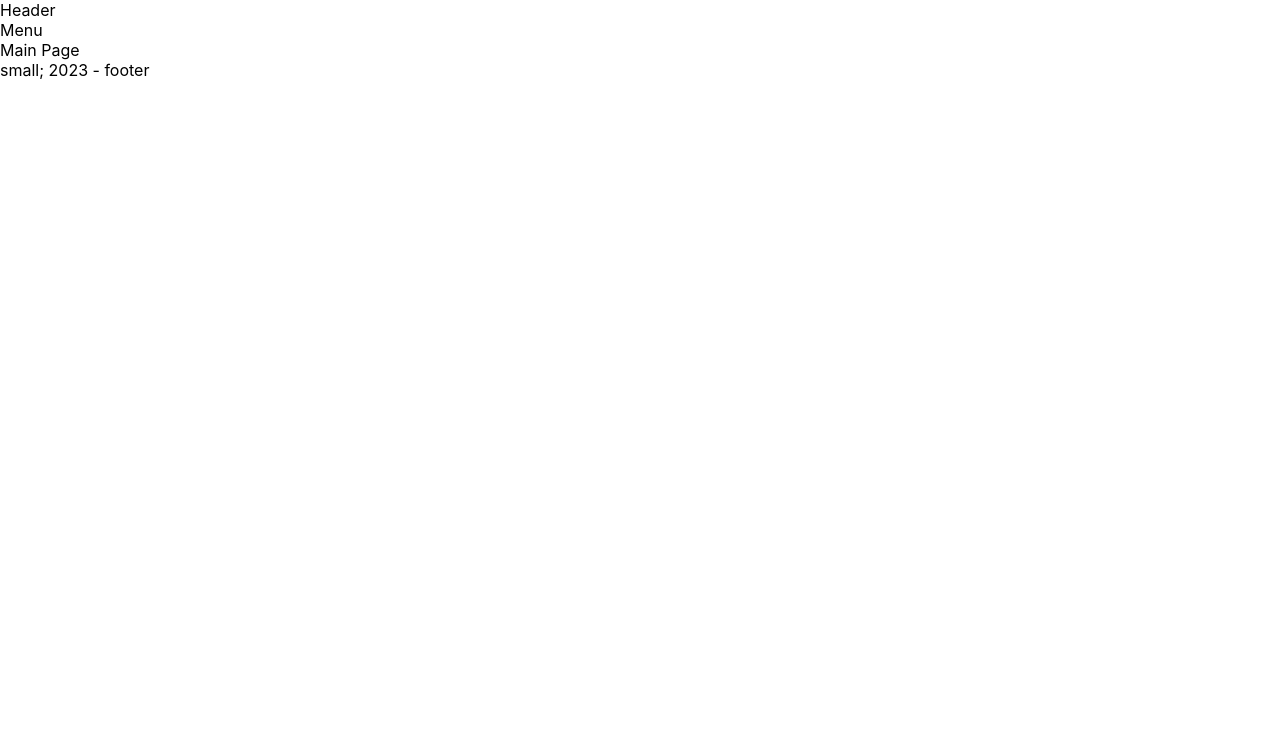
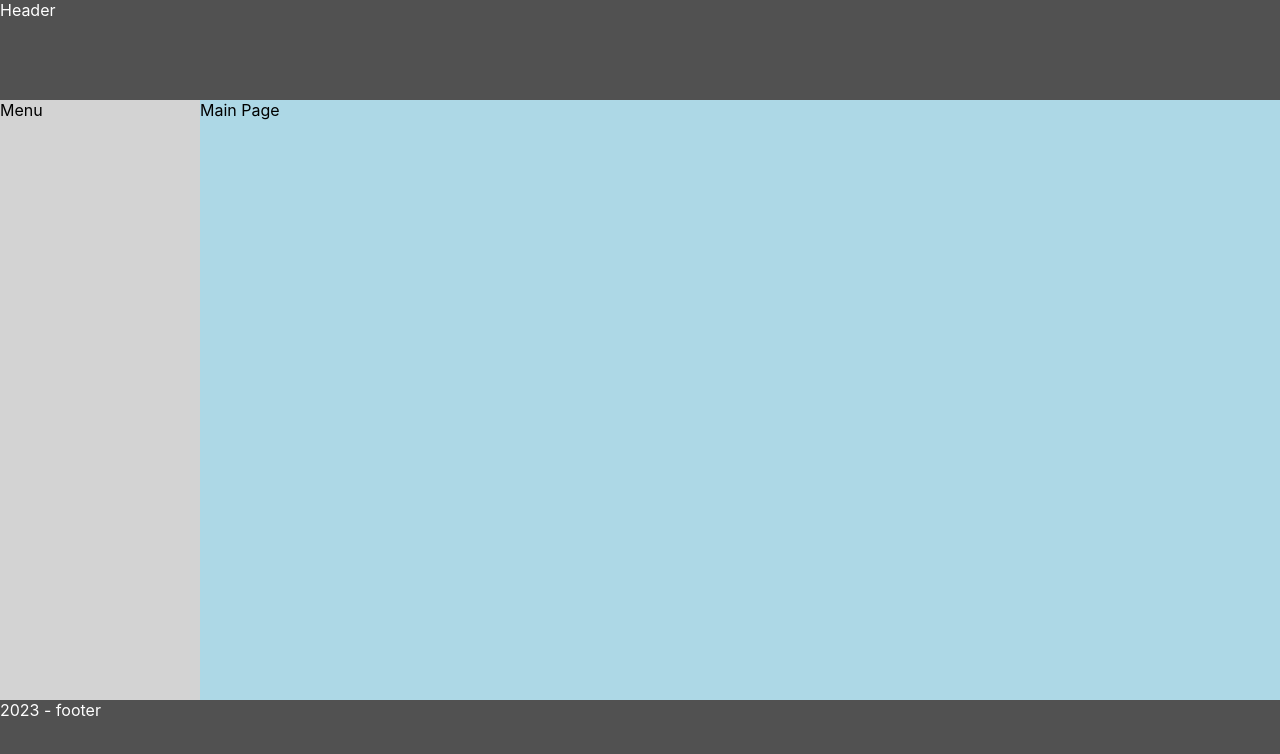
Before and after one commit to SerhiiHats/hw-9-at-react, a React (Create React App) app: page / in a window 1280 px wide. Shown: the top 754 px of the page. Built offline with nearby package versions, Linux system fonts and the light colour scheme.

Commit message:
add first style

```diff
--- a/src/index.js
+++ b/src/index.js
@@ -1,6 +1,6 @@
 import React from 'react';
 import ReactDOM from 'react-dom/client';
-import './index.css';
+import './index.scss';
 import App from './companents/App/App';
 import reportWebVitals from './reportWebVitals';
 import {BrowserRouter} from "react-router-dom";
--- a/src/index.css
+++ b/src/index.scss
@@ -11,3 +11,10 @@ code {
   font-family: source-code-pro, Menlo, Monaco, Consolas, 'Courier New',
     monospace;
 }
+
+
+$colorDefault: white;
+$colorActive: #0f7dc6;
+$colorBg: #515151;
+$colorBg2: #171B1E;
+$size: 10px;
--- a/src/layout/Layout.js
+++ b/src/layout/Layout.js
@@ -5,16 +5,16 @@ import "./Layout.scss"
 const Layout = () => {
   return (
     <>
-      <header> Header</header>
-      <div>
-        <nav>
+      <header className={"header"}> Header</header>
+      <div className={"containerMain"}>
+        <nav className={"nav"}>
           Menu
         </nav>
-        <main>
+        <main className={"main"}>
           <Outlet/>
         </main>
       </div>
-      <footer>small; 2023 - footer</footer>
+      <footer className={"footer"}>2023 - footer</footer>
     </>
   );
 };
--- a/src/layout/Layout.scss
+++ b/src/layout/Layout.scss
@@ -0,0 +1,33 @@
+@import "src/index";
+
+$widthNav: $size * 20;
+$heightHeader: $size * 10;
+$heightFooter: $size * 10;
+
+.header {
+  height: $heightHeader;
+  background-color: $colorBg;
+  color: $colorDefault;
+}
+
+.containerMain {
+  display: flex;
+
+  .nav {
+    width: $widthNav;
+    background-color: lightgray;
+    min-height: calc(100vh - $heightHeader - $heightFooter);
+  }
+
+  .main{
+    width: calc(100% - $widthNav);
+    background-color: lightblue;
+  }
+}
+
+.footer{
+    height: $heightFooter;
+    background-color: $colorBg;
+    color: $colorDefault;
+
+}
```
